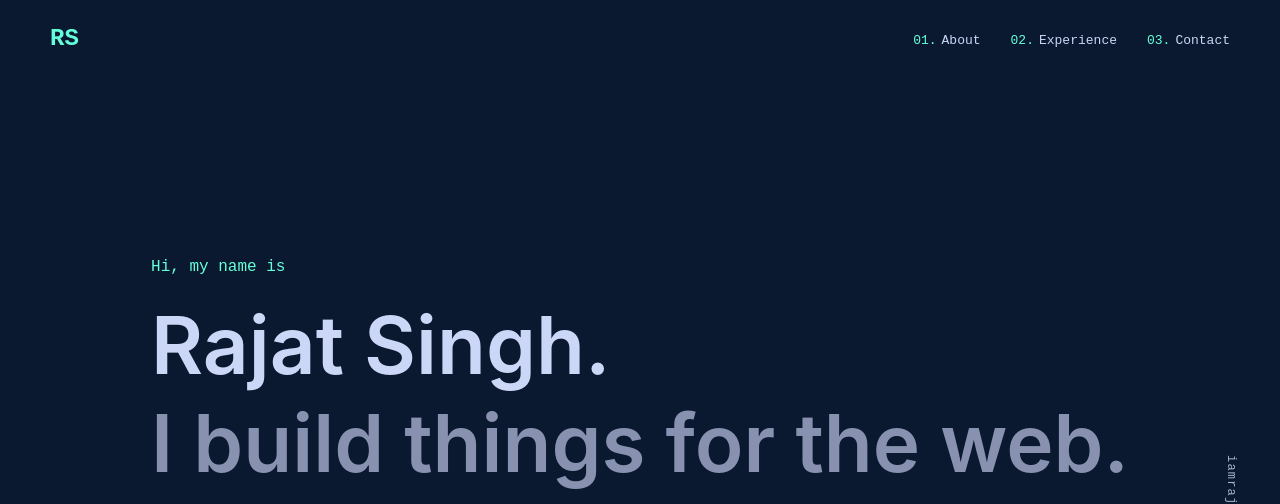
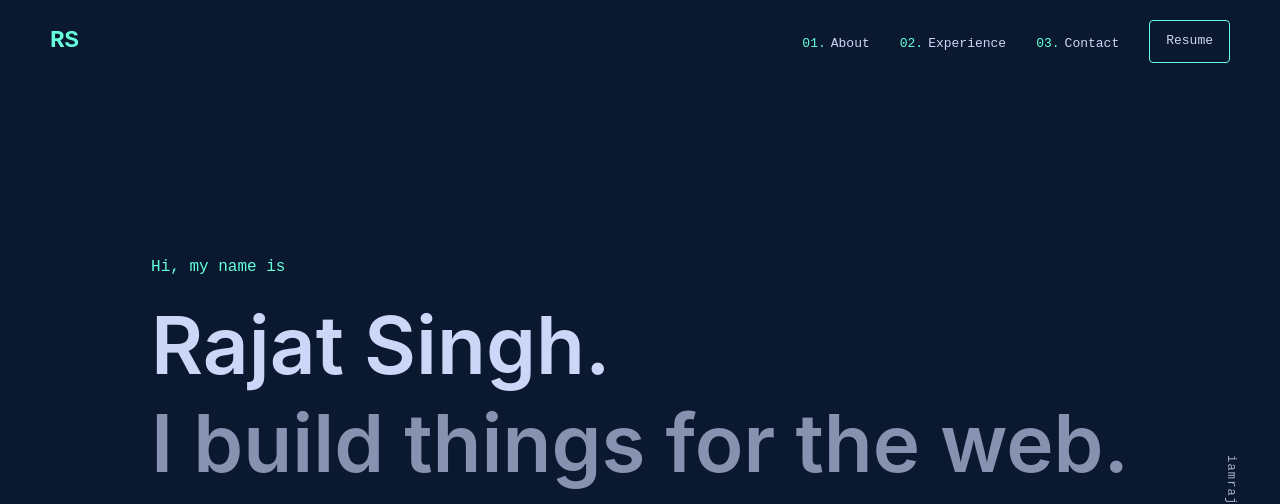
Before and after one commit to iamrajatsingh1/portfolio-v3, a plain HTML site: page index.html in a window 1280 px wide. Shown: the top 504 px of the page. Drawn offline with Linux system fonts and the light colour scheme.

Commit message:
fix: added resume link

```diff
--- a/index.html
+++ b/index.html
@@ -10,11 +10,12 @@
 <body>
     <header>
         <nav>
-            <div class="logo">RS</div>
+            <a href="/" class="logo">RS</a>
             <ul class="nav-links">
                 <li><a href="#about"><span>01.</span>About</a></li>
                 <li><a href="#experience"><span>02.</span>Experience</a></li>
                 <li><a href="#contact"><span>03.</span>Contact</a></li>
+                <li><a href="https://drive.google.com/file/d/10S0rg0W763SE5WbQJ9bo1GhZ3gEq3SX4/view?usp=drive_link" target="_blank" class="resume-button">Resume</a></li>
             </ul>
         </nav>
     </header>
--- a/style.css
+++ b/style.css
@@ -97,6 +97,13 @@ nav {
     font-size: 24px;
     font-weight: 700;
     font-family: var(--font-mono);
+    text-decoration: none;
+    cursor: pointer;
+    transition: color 0.3s;
+}
+
+.logo:hover {
+    color: var(--lightest-slate);
 }
 
 .nav-links {
@@ -121,6 +128,21 @@ nav {
 .nav-links span {
     color: var(--green);
     margin-right: 5px;
+}
+
+.resume-button {
+    padding: 10px 16px !important;
+    border: 1px solid var(--green) !important;
+    border-radius: 4px !important;
+    transition: all 0.25s cubic-bezier(0.645, 0.045, 0.355, 1) !important;
+    position: relative !important;
+    display: inline-block !important;
+}
+
+.resume-button:hover {
+    background-color: var(--green-tint) !important;
+    transform: translate(-4px, -4px) !important;
+    box-shadow: 4px 4px 0 0 var(--green) !important;
 }
 
 /* Main Content */
@@ -207,12 +229,15 @@ section {
     font-family: var(--font-mono);
     font-size: 14px;
     border-radius: 4px;
-    transition: all 0.3s;
+    transition: all 0.25s cubic-bezier(0.645, 0.045, 0.355, 1);
     cursor: pointer;
+    position: relative;
 }
 
 .cta-button:hover {
     background-color: var(--green-tint);
+    transform: translate(-4px, -4px);
+    box-shadow: 4px 4px 0 0 var(--green);
 }
 
 /* About Section */
```
